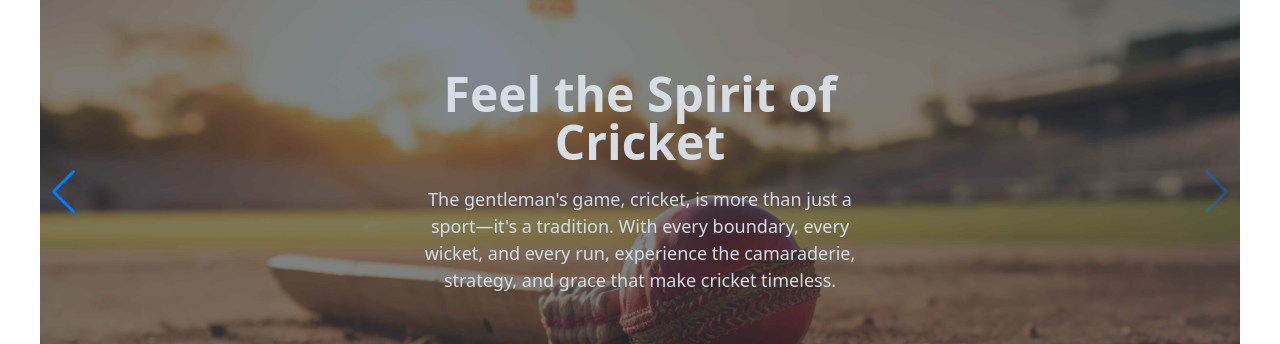
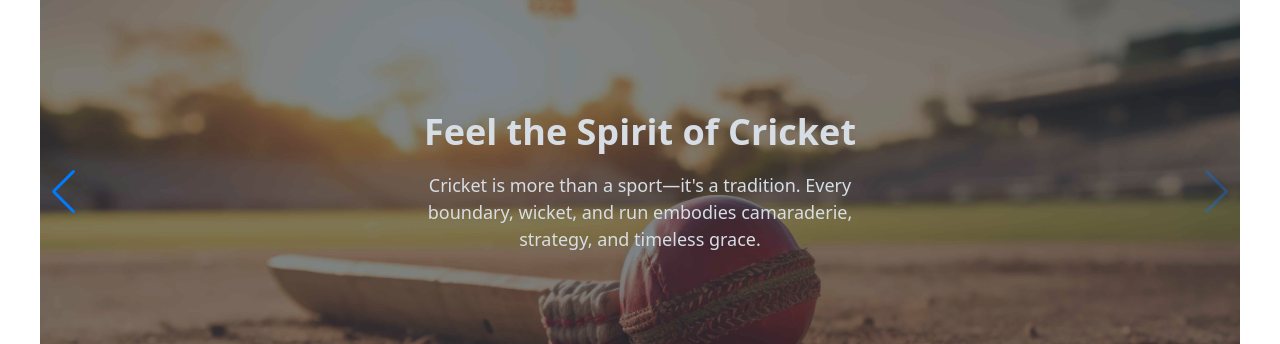
Before and after one commit to Abubokkor98/playGear-client, a React (Vite) app: page / in a window 1280 px wide. Shown: the part 142-486 px from the top of the page. Built offline with nearby package versions, Linux system fonts and the light colour scheme; no server answers.

Commit message:
all-equipment page updated

```diff
--- a/src/components/Slider.jsx
+++ b/src/components/Slider.jsx
@@ -40,14 +40,13 @@ export default function Slider() {
             <div className="hero-overlay bg-opacity-60 dark:bg-opacity-70"></div>
             <div className="hero-content text-neutral-content text-center ">
               <div className="max-w-md">
-                <h1 className="mb-5 text-4xl md:text-5xl font-bold dark:text-white">
+                <h1 className="mb-5 text-2xl md:text-4xl font-bold dark:text-white">
                   Experience the Thrill of Football
                 </h1>
                 <p className="mb-5 dark:text-gray-300">
-                  Step onto the field where dreams come alive! Football ignites
-                  passion, strengthens bonds, and tests your skill with every
-                  pass, tackle, and goal. Whether you're playing or cheering,
-                  the game connects hearts across the globe.
+                  Step onto the field where dreams ignite! Football fuels
+                  passion, builds bonds, and tests skill with every play.
+                  Whether playing or cheering, the game unites hearts worldwide.
                 </p>
               </div>
             </div>
@@ -63,14 +62,13 @@ export default function Slider() {
             <div className="hero-overlay bg-opacity-60 dark:bg-opacity-70"></div>
             <div className="hero-content text-neutral-content text-center">
               <div className="max-w-md">
-                <h1 className="mb-5 text-4xl md:text-5xl font-bold dark:text-white">
+                <h1 className="mb-5 text-2xl md:text-4xl font-bold dark:text-white">
                   Embrace the Elegance of Tennis
                 </h1>
                 <p className="mb-5 dark:text-gray-300">
-                  From the sound of the racket striking the ball to the thrill
-                  of match points, tennis is a blend of agility, strategy, and
-                  precision. Step into the court and let the game inspire your
-                  competitive spirit.
+                  From the racket's strike to match-point thrills, tennis blends
+                  agility, strategy, and precision. Step onto the court and
+                  embrace the competition!
                 </p>
               </div>
             </div>
@@ -86,14 +84,13 @@ export default function Slider() {
             <div className="hero-overlay bg-opacity-60 dark:bg-opacity-70"></div>
             <div className="hero-content text-neutral-content text-center">
               <div className="max-w-md">
-                <h1 className="mb-5 text-4xl md:text-5xl font-bold dark:text-white">
+                <h1 className="mb-5 text-2xl md:text-4xl font-bold dark:text-white">
                   Feel the Spirit of Cricket
                 </h1>
                 <p className="mb-5 dark:text-gray-300">
-                  The gentleman's game, cricket, is more than just a sport—it's
-                  a tradition. With every boundary, every wicket, and every run,
-                  experience the camaraderie, strategy, and grace that make
-                  cricket timeless.
+                  Cricket is more than a sport—it's a tradition. Every boundary,
+                  wicket, and run embodies camaraderie, strategy, and timeless
+                  grace.
                 </p>
               </div>
             </div>
--- a/src/pages/AllEquipment.jsx
+++ b/src/pages/AllEquipment.jsx
@@ -34,7 +34,7 @@ export default function AllEquipment() {
   };
 
   return (
-    <div className="py-10 dark:text-white bg-gray-50 dark:bg-gray-800 transition-colors duration-300">
+    <div className="py-10 dark:text-white bg-gray-50 dark:bg-gray-800 transition-colors duration-300 px-4 md:px-10">
       <Helmet>
         <title>AllEquipment | PlayGear</title>
       </Helmet>
@@ -43,7 +43,7 @@ export default function AllEquipment() {
         <Loading />
       ) : (
         <>
-          <h2 className="text-4xl font-bold text-center mb-6">
+          <h2 className="text-2xl md:text-4xl font-bold text-center mb-4">
             Explore Our Sports Equipment!
           </h2>
           <p className="text-center text-gray-600 dark:text-gray-400 mb-8">
@@ -67,7 +67,7 @@ export default function AllEquipment() {
             </select>
           </div>
 
-          <div className="grid grid-cols-1 md:grid-cols-3 lg:grid-cols-4 gap-8 px-4">
+          <div className="grid grid-cols-1 md:grid-cols-3 lg:grid-cols-4 gap-8">
             {equipments.length > 0 ? (
               equipments.map((equipment) => (
                 <EquipmentCard
```
